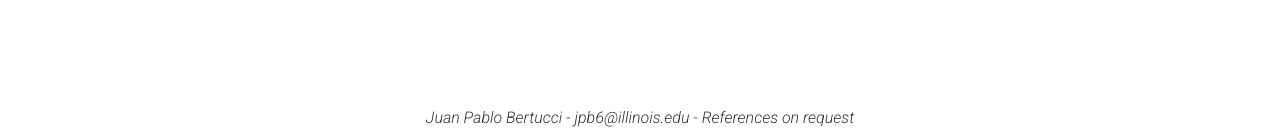
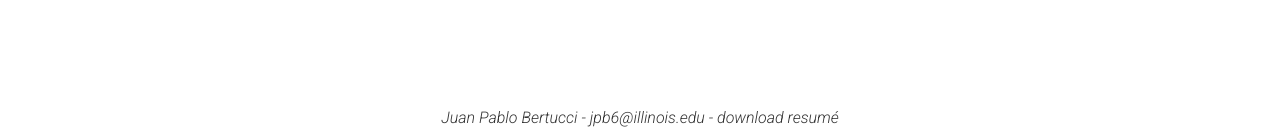
Before and after one commit to JPchomp/JPchomp.github.io, a Jekyll site: the page built from index.md, in a window 1280 px wide and 900 px high, scrolled down 2171 px. Shown: the part 758-897 px from the top of the window. Built offline with Jekyll 4.4.1, drawn with Linux system fonts in a browser that asks for light colours.

Commit message:
Update footer.html

```diff
--- a/_includes/footer.html
+++ b/_includes/footer.html
@@ -3,7 +3,7 @@
     {{ site.name | escape }} -
     <a href="mailto:{{ site.email }}" target="_blank">{{ site.email | escape }}</a>
     {%- if site.footer_show_references -%}
-      &nbsp;- References on request
+      &nbsp;- <a href="https://github.com/JPchomp/JPchomp.github.io/raw/master/resume.pdf">download resumé</a>
     {%- endif -%}
   </p>
 </div>
```
